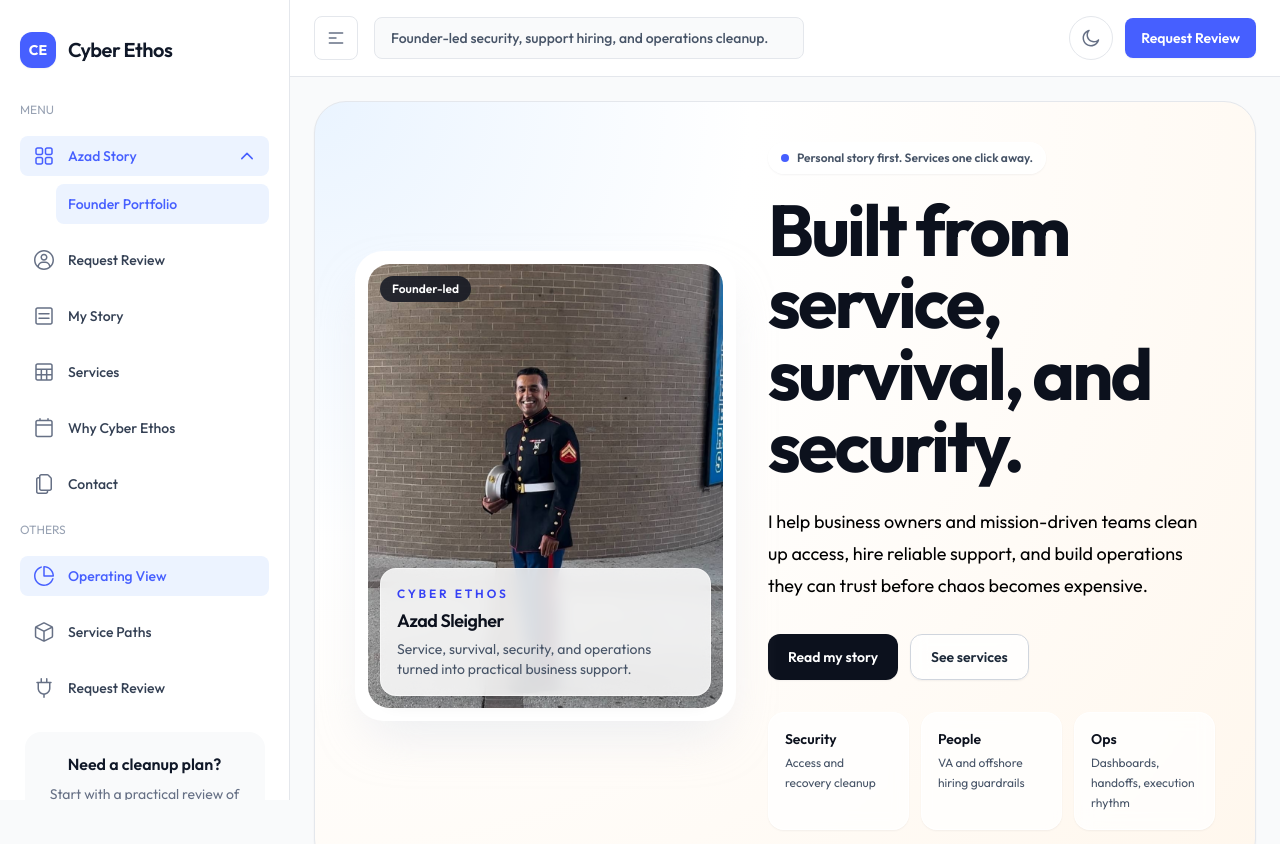
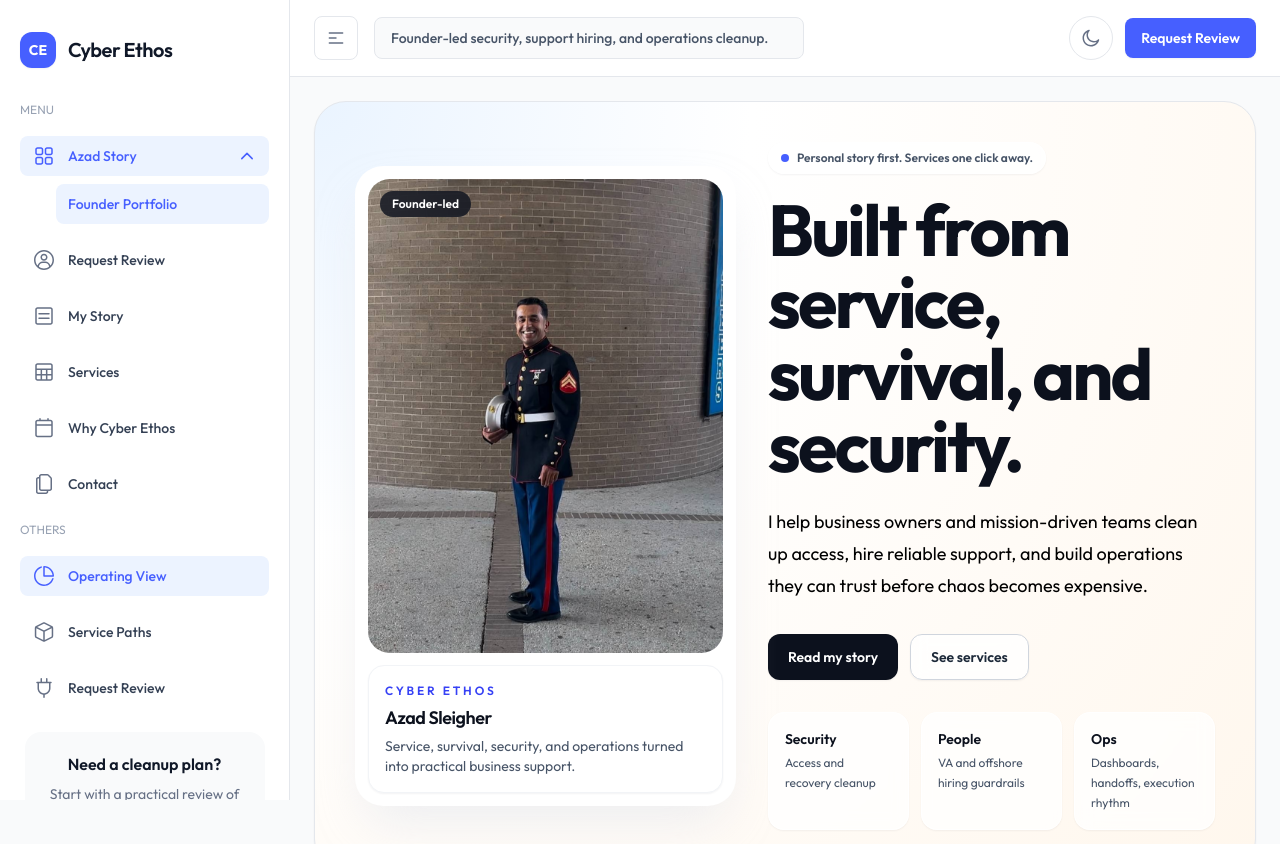
Before and after one commit to asleigher-arch/cyberethos-site, a Next.js app: page / in a window 1280 px wide. Shown: the top 844 px of the page. Built offline with nearby package versions, Linux system fonts and the light colour scheme.

Commit message:
Improve founder photo crop

```diff
--- a/src/app/(admin)/page.tsx
+++ b/src/app/(admin)/page.tsx
@@ -84,11 +84,11 @@
             src="/images/user/owner.jpg"
             alt="Azad Sleigher, founder of Cyber Ethos"
             width={760}
-            height={760}
+            height={1024}
             priority
-            className="aspect-[4/5] w-full rounded-[1.35rem] object-cover object-center"
+            className="aspect-[3/4] w-full rounded-[1.35rem] object-cover object-center"
           />
-          <div className="absolute inset-x-6 bottom-6 rounded-2xl border border-white/50 bg-white/85 p-4 shadow-theme-lg backdrop-blur dark:border-white/10 dark:bg-gray-950/80">
+          <div className="mt-3 rounded-2xl border border-gray-100 bg-white p-4 shadow-theme-xs dark:border-white/10 dark:bg-gray-950/80">
             <p className="text-theme-xs font-semibold uppercase tracking-[0.24em] text-brand-600 dark:text-brand-300">Cyber Ethos</p>
             <p className="mt-1 text-lg font-semibold tracking-tight text-gray-950 dark:text-white">Azad Sleigher</p>
             <p className="mt-1 text-theme-sm leading-5 text-gray-600 dark:text-gray-300">Service, survival, security, and operations turned into practical business support.</p>
```
